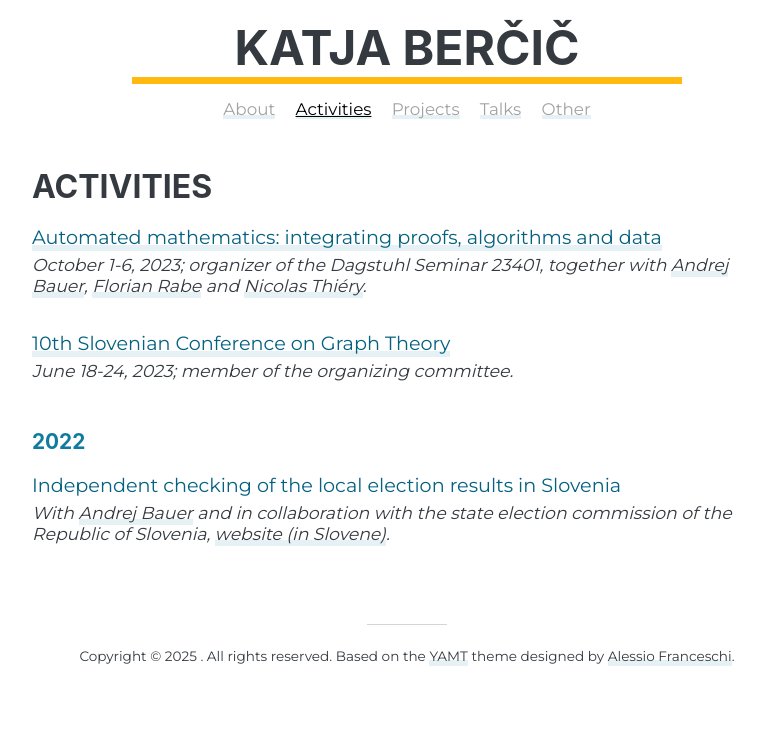
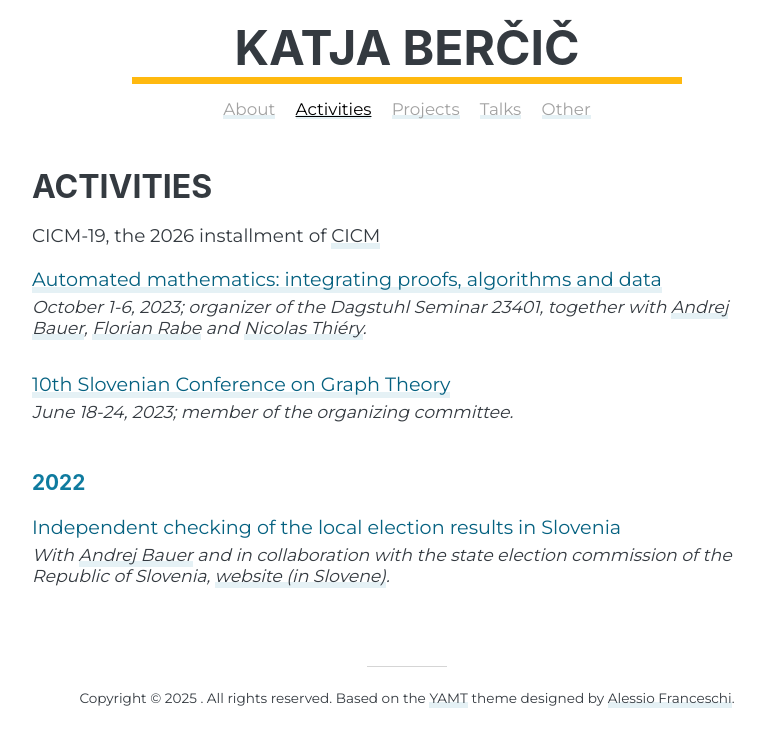
Before and after one commit to katjabercic/katja.not.si, a Jekyll site: the page built from activities.md, in a window 1280 px wide. Shown: the top 747 px of the page, without its empty margins (233-998 px from the left). Built offline with Jekyll 4.4.1, drawn with Linux system fonts in a browser that asks for light colours; nearby versions of some CDN libraries; some web fonts are replaced.

Commit message:
Add CICM

```diff
--- a/activities.md
+++ b/activities.md
@@ -4,6 +4,8 @@ title: Katja Berčič | Activities
 ---
 
 # Activities
+
+CICM-19, the 2026 installment of [CICM](https://cicm-conference.org/cicm.php)
 
 [Automated mathematics: integrating proofs, algorithms and data](https://www.dagstuhl.de/en/seminars/seminar-calendar/seminar-details/23401)
 : October 1-6, 2023; organizer of the Dagstuhl Seminar 23401, together with [Andrej Bauer](http://www.andrej.com/), [Florian Rabe](http://kwarc.info/people/frabe/) and [Nicolas Thiéry](http://nicolas.thiery.name/).
```
